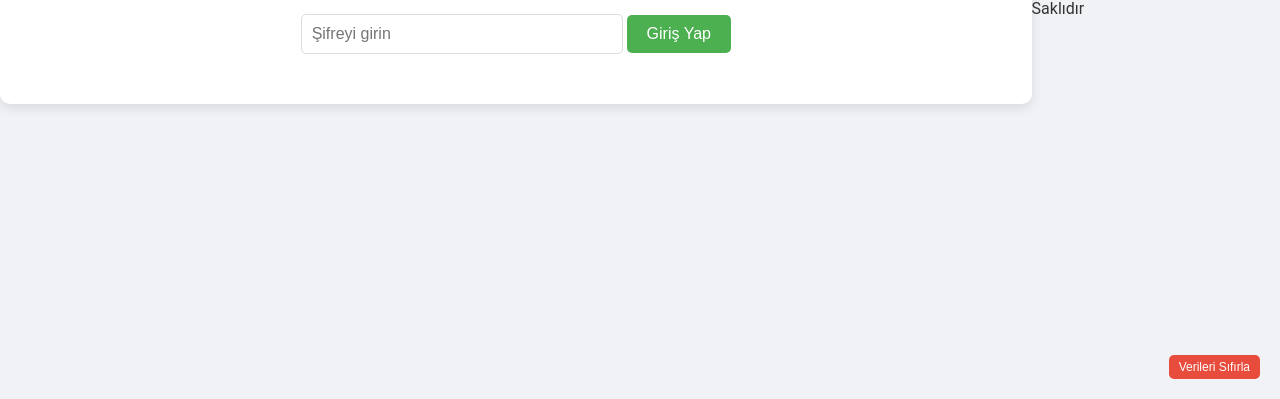
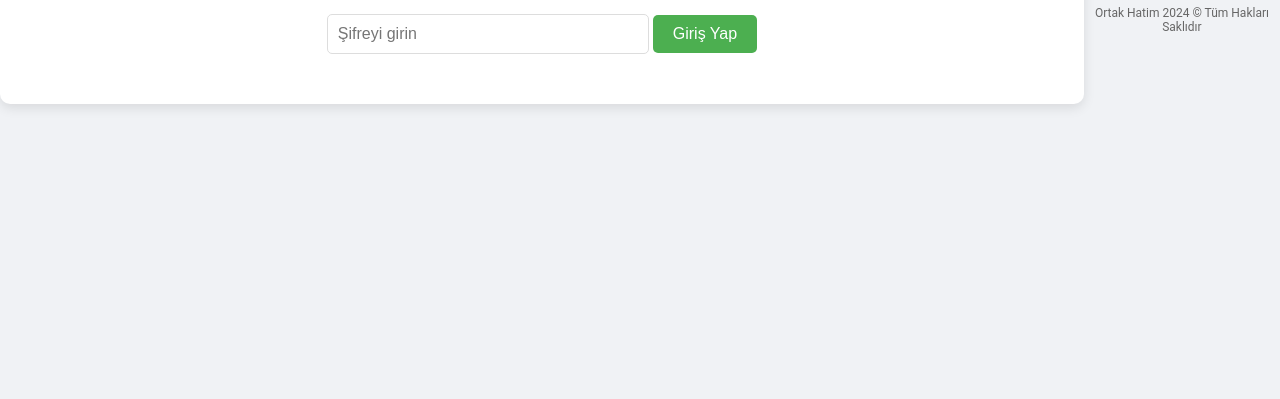
Before and after one commit to kilicosman/ortakhatim, a plain HTML site: page index.html in a window 1280 px wide. Shown: the part 401-800 px from the top of the page. Drawn offline with nearby package versions, Linux system fonts and the light colour scheme.

Commit message:
footer Update style.css

```diff
--- a/style.css
+++ b/style.css
@@ -158,9 +158,6 @@ button:hover {
 }
 
 .reset-button {
-    position: absolute;
-    bottom: 20px;
-    right: 20px;
     background-color: #e74c3c;
     padding: 5px 10px;
     font-size: 12px;
@@ -168,6 +165,17 @@ button:hover {
     border-radius: 5px;
     color: #fff;
     cursor: pointer;
+}
+
+footer {
+    text-align: center;
+    margin-top: 20px;
+}
+
+footer p {
+    margin-top: 10px;
+    font-size: 12px;
+    color: #666;
 }
 
 @media (max-width: 600px) {
```
